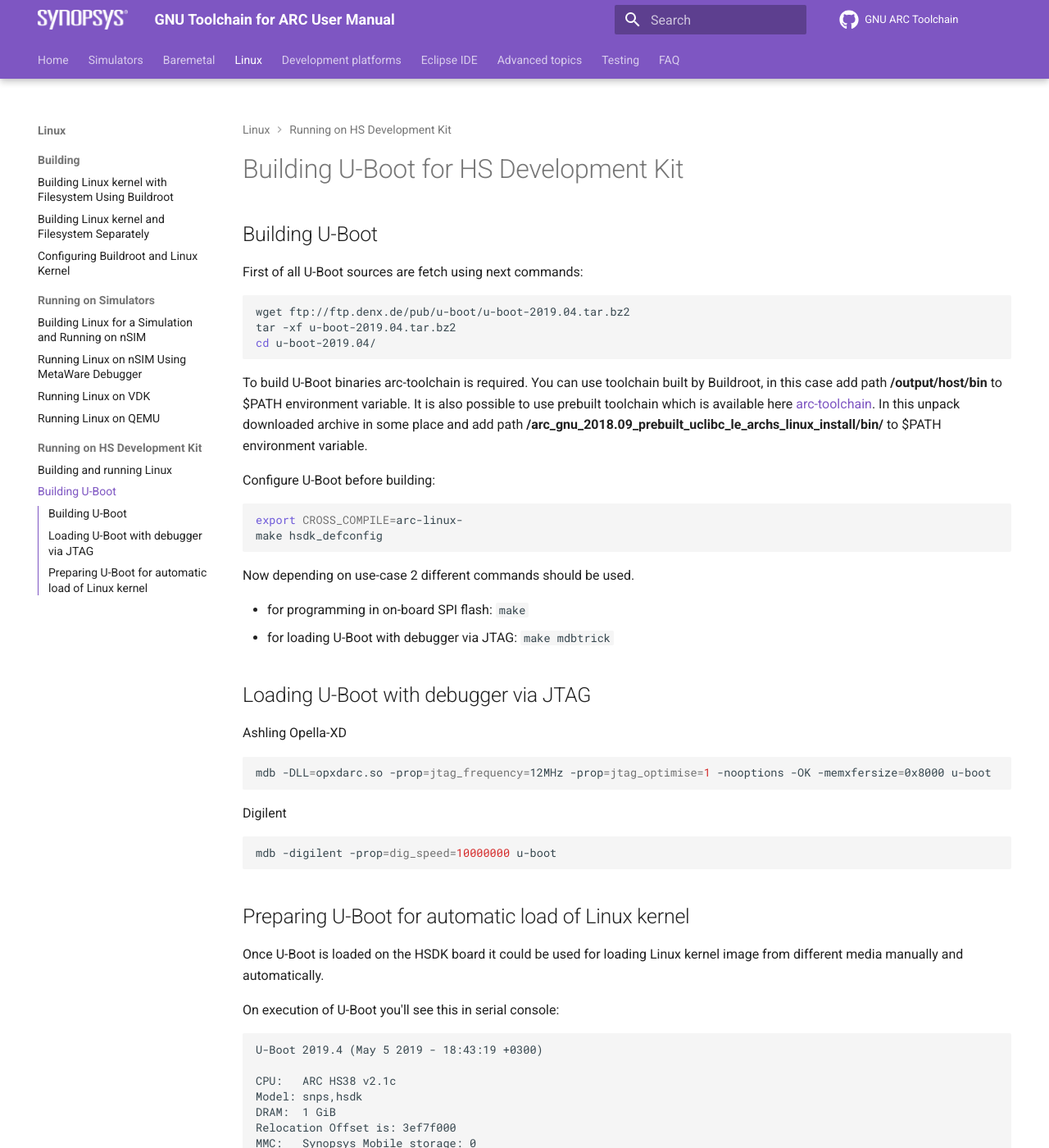
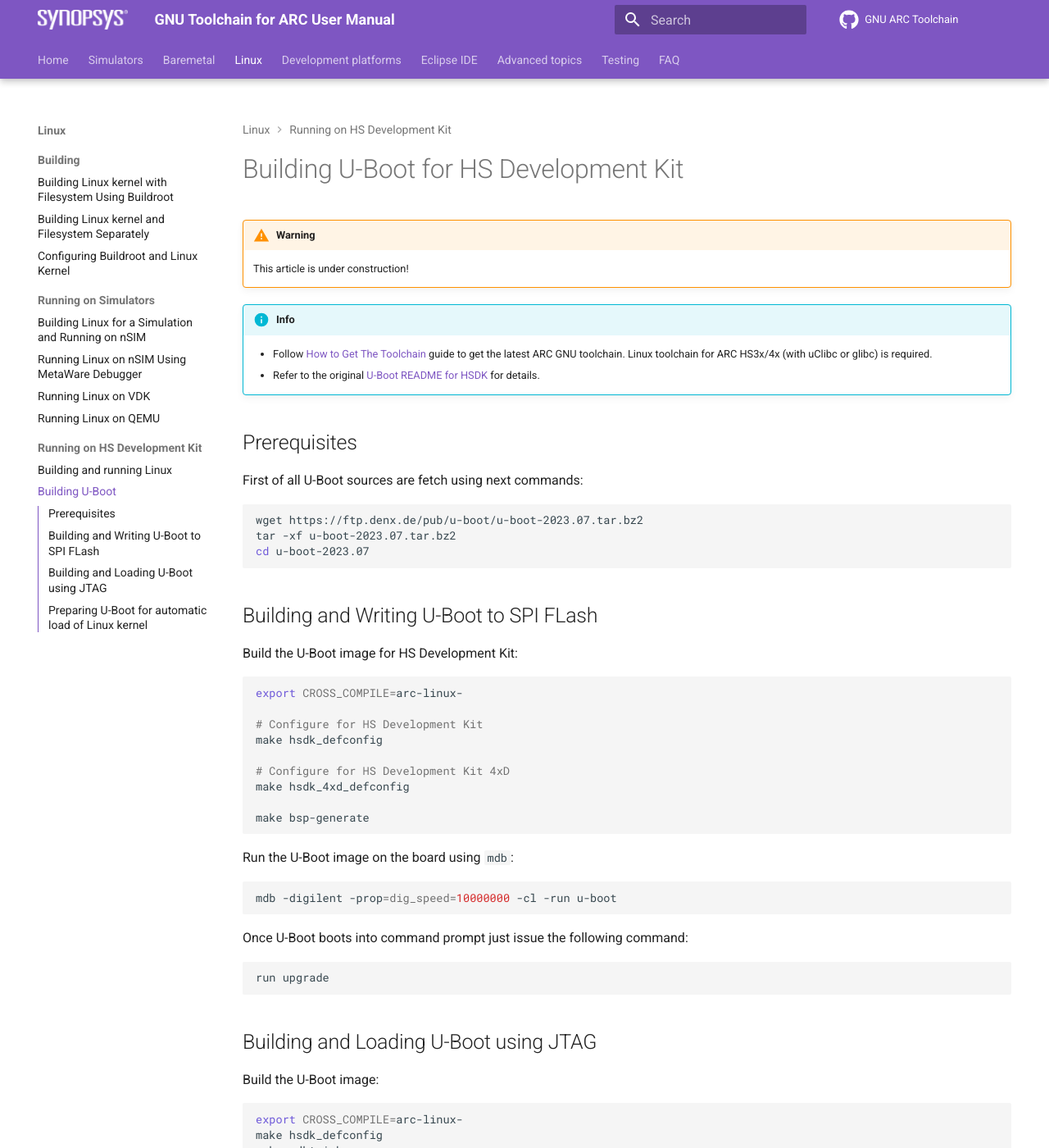
Before and after one commit to foss-for-synopsys-dwc-arc-processors/documentation, an MkDocs documentation site: the page built from docs/linux/hsdk/uboot.md, in a window 1280 px wide and 1400 px high. Shown: the whole window at 82% size. Built offline with MkDocs 1.6.1 and Material for MkDocs 9.7.7, drawn with Linux system fonts in a browser that asks for light colours; comment, search, counter and statistics services are not loaded.

Commit message:
Add U-Boot guide for HSDK

````diff
--- a/docs/linux/hsdk/uboot.md
+++ b/docs/linux/hsdk/uboot.md
@@ -1,30 +1,64 @@
 # Building U-Boot for HS Development Kit
 
-## Building U-Boot
+!!! warning
+
+    This article is under construction!
+
+!!! info
+
+    * Follow [How to Get The Toolchain](../../general/toolchains.md#how-to-get-the-toolchain)
+      guide to get the latest ARC GNU toolchain. Linux toolchain for ARC HS3x/4x (with uClibc or glibc)
+      is required.
+    * Refer to the original [U-Boot README for HSDK](https://github.com/Screenly/u-boot/blob/master/board/synopsys/hsdk/README)
+      for details.
+
+## Prerequisites
 
 First of all U-Boot sources are fetch using next commands:
 
 ```shell
-wget ftp://ftp.denx.de/pub/u-boot/u-boot-2019.04.tar.bz2
-tar -xf u-boot-2019.04.tar.bz2
-cd u-boot-2019.04/
+wget https://ftp.denx.de/pub/u-boot/u-boot-2023.07.tar.bz2
+tar -xf u-boot-2023.07.tar.bz2
+cd u-boot-2023.07
 ```
 
-To build U-Boot binaries arc-toolchain is required. You can use toolchain built by Buildroot, in this case add path **<path_to_buildroot>/output/host/bin** to $PATH environment variable. It is also possible to use prebuilt toolchain which is available here [arc-toolchain](https://github.com/foss-for-synopsys-dwc-arc-processors/toolchain/releases/download/arc-2018.09-release/arc_gnu_2018.09_prebuilt_uclibc_le_archs_linux_install.tar.gz). In this unpack downloaded archive in some place and add path **<path_to_archive>/arc_gnu_2018.09_prebuilt_uclibc_le_archs_linux_install/bin/** to $PATH environment variable.
+## Building and Writing U-Boot to SPI FLash
 
-Configure U-Boot before building:
+Build the U-Boot image for HS Development Kit:
+
+```shell
+export CROSS_COMPILE=arc-linux-
+
+# Configure for HS Development Kit
+make hsdk_defconfig
+
+# Configure for HS Development Kit 4xD
+make hsdk_4xd_defconfig
+
+make bsp-generate
+```
+
+Run the U-Boot image on the board using `mdb`:
+
+```shell
+mdb -digilent -prop=dig_speed=10000000 -cl -run u-boot
+```
+
+Once U-Boot boots into command prompt just issue the following command:
+
+```shell
+run upgrade
+```
+
+## Building and Loading U-Boot using JTAG
+
+Build the U-Boot image:
 
 ```shell
 export CROSS_COMPILE=arc-linux-
 make hsdk_defconfig
+make mdbtrick
 ```
-
-Now depending on use-case 2 different commands should be used.
-
-* for programming in on-board SPI flash: `make`
-* for loading U-Boot with debugger via JTAG: `make mdbtrick`
-
-## Loading U-Boot with debugger via JTAG
 
 Ashling Opella-XD
 
````
